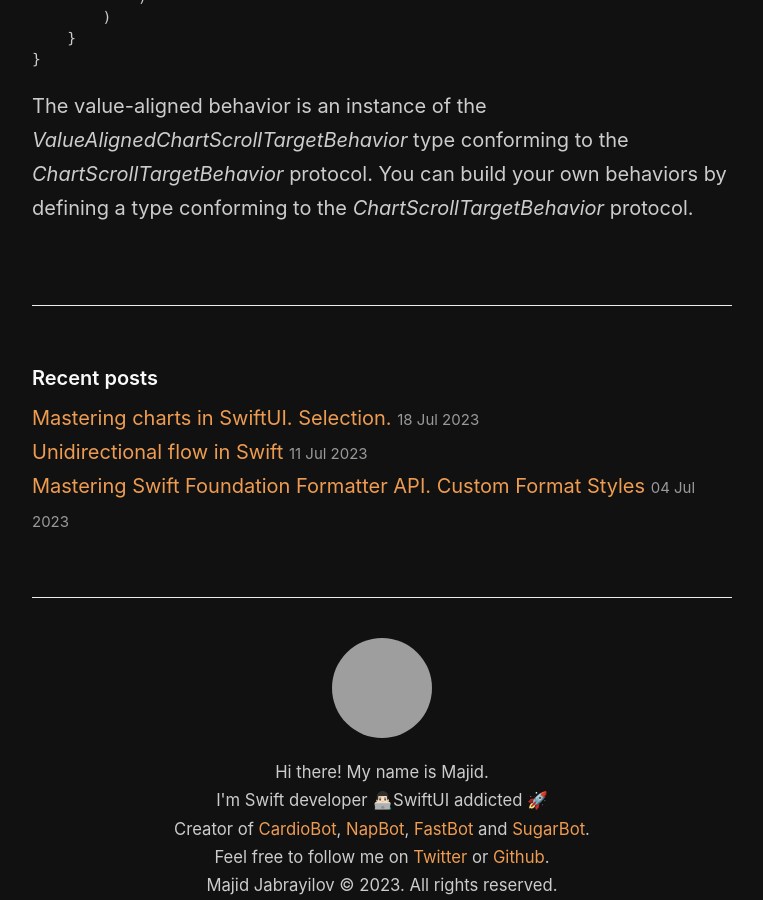
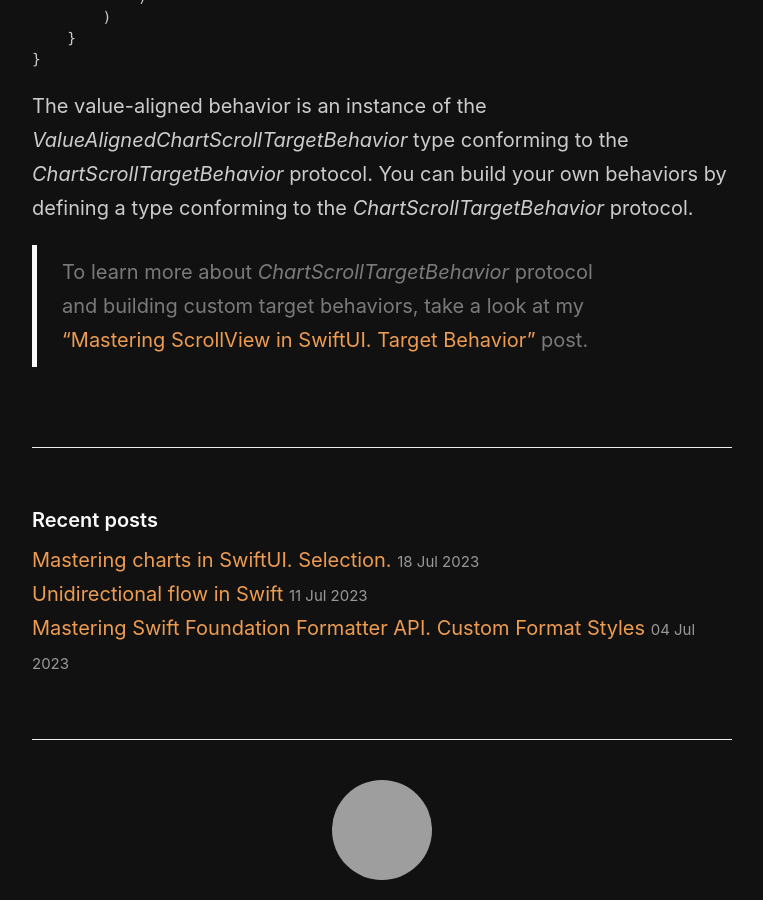
Before and after one commit to mecid/mecid.github.io, a Jekyll site: the page built from _posts/2023-07-25-mastering-charts-in-swiftui-scrolling.md, in a window 1280 px wide and 900 px high, scrolled down 4315 px, cut to the strip 0-900 px from the top of the window. Shown: the whole strip, without its empty margins (258-1021 px from the left). Built offline with Jekyll 4.4.1, drawn with Linux system fonts in a browser that asks for light colours; grey boxes are pictures that could not be loaded.

Commit message:
reference post added to the scrolling chart post

````diff
--- a/_posts/2023-07-25-mastering-charts-in-swiftui-scrolling.md
+++ b/_posts/2023-07-25-mastering-charts-in-swiftui-scrolling.md
@@ -163,3 +163,5 @@
 ```
 
 The value-aligned behavior is an instance of the *ValueAlignedChartScrollTargetBehavior* type conforming to the *ChartScrollTargetBehavior* protocol. You can build your own behaviors by defining a type conforming to the *ChartScrollTargetBehavior* protocol.
+
+> To learn more about *ChartScrollTargetBehavior* protocol and building custom target behaviors, take a look at my ["Mastering ScrollView in SwiftUI. Target Behavior"](/2023/06/20/mastering-scrollview-in-swiftui-target-behavior/) post.
````
